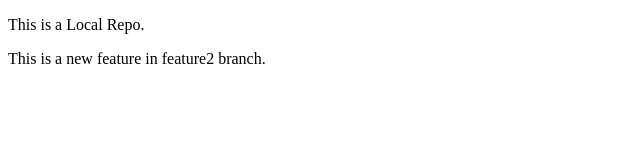
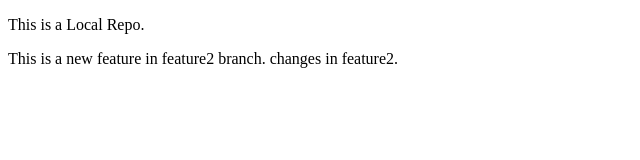
Before and after one commit to Tani0211/Localrepo, a plain HTML site: page index.html in a window 1280 px wide. Shown: the whole page, without its empty margins (0-640 px from the left). Drawn offline with Linux system fonts and the light colour scheme.

Commit message:
change in feature2

```diff
--- a/index.html
+++ b/index.html
@@ -7,6 +7,6 @@
 </head>
 <body>
     <p>This  is a Local Repo.</p>
-    <p>This is a new feature in feature2 branch.</p>
+    <p>This is a new feature in feature2 branch. changes in feature2.</p>
 </body>
 </html>
```
